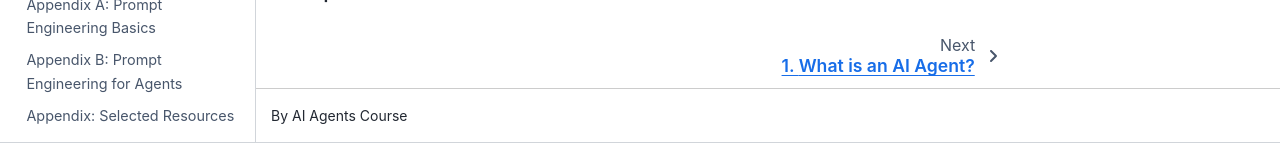
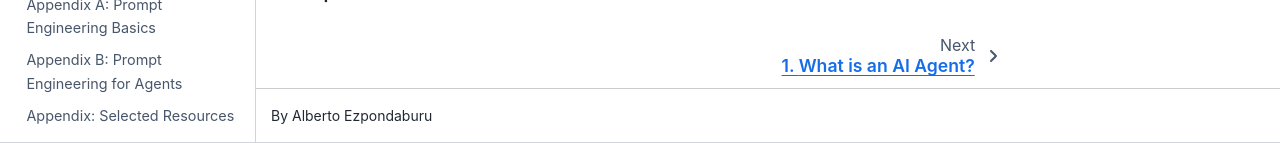
Before and after one commit to ezponda/ai-agents-course, a Jupyter Book: the page built from courses/n8n_no_code/book/00_introduction.ipynb, in a window 1280 px wide and 900 px high, scrolled down 1897 px. Shown: the part 757-900 px from the top of the window. Built offline with Jupyter Book 1.0.4 settings and Sphinx 7.4.7 and the Sphinx Book theme 1.1.4, drawn with Linux system fonts in a browser that asks for light colours.

Commit message:
Update author to Alberto Ezpondaburu

```diff
--- a/courses/n8n_no_code/book/_config.yml
+++ b/courses/n8n_no_code/book/_config.yml
@@ -1,6 +1,6 @@
 # Book settings
 title: Agentic AI with n8n
-author: AI Agents Course
+author: Alberto Ezpondaburu
 copyright: ""
 logo: ""
 
```
